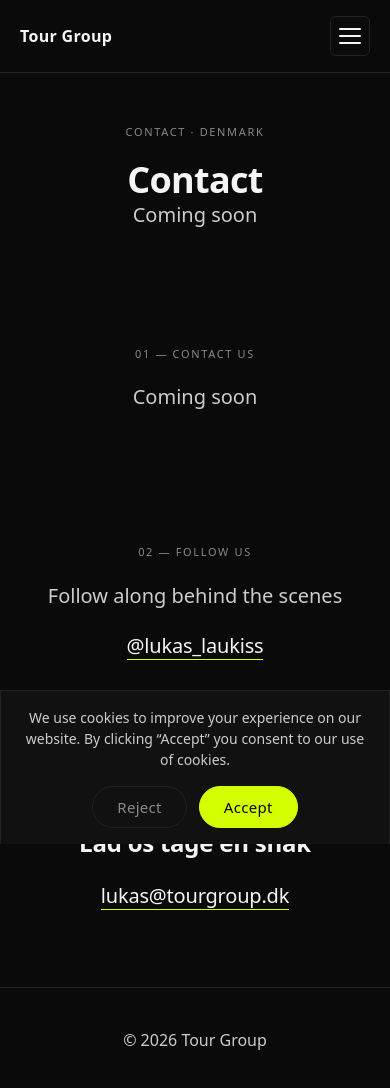
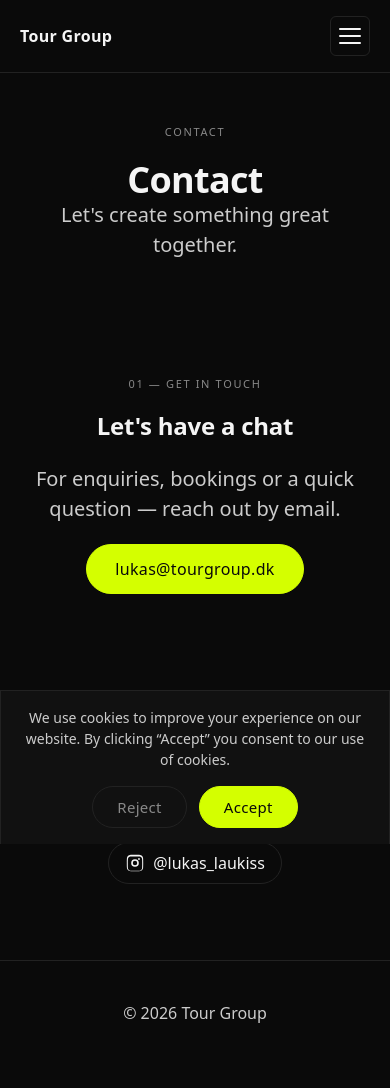
Before and after one commit to stef663k/TourGroupWeb, a SvelteKit app: page /kontakt in a window 390 px wide. Shown: the top 1088 px of the page. Built offline with nearby package versions, Linux system fonts and the light colour scheme.

Commit message:
Contact form edit

```diff
--- a/src/routes/kontakt/+page.svelte
+++ b/src/routes/kontakt/+page.svelte
@@ -3,58 +3,99 @@
 
 <svelte:head>
 	<title>Contact – Tour Group</title>
-	<meta name="description" content="Contact Tour Group" />
+	<meta name="description" content="Get in touch with Tour Group — production and lighting design for events." />
 </svelte:head>
 
 <!-- Hero -->
 <section class="hero">
-	<div class="label">Contact · Denmark</div>
+	<div class="label">Contact</div>
 	<h1>Contact</h1>
-	<p class="lead">Coming soon</p>
+	<p class="lead">Let's create something great together.</p>
 	</section>
 
-	<!-- 01 — Kontakt os -->
+	<!-- 01 — Get in touch -->
 	<section>
-	<div class="label">01 — Contact us</div>
-	<p class="lead">Coming soon</p>
+	<div class="label">01 — Get in touch</div>
+	<h2>Let's have a chat</h2>
+	<p class="lead">For enquiries, bookings or a quick question — reach out by email.</p>
+	<p>
+		<a href="mailto:lukas@tourgroup.dk" class="btn">
+			lukas@tourgroup.dk
+		</a>
+	</p>
 	</section>
 
-	<!-- 02 — Følg os -->
+	<!-- 02 — Follow us -->
 	<section>
 	<div class="label">02 — Follow us</div>
-	<p class="lead">Follow along behind the scenes</p>
+	<p class="lead">Follow along behind the scenes on Instagram.</p>
 	<p>
 		<a
 			href="https://www.instagram.com/lukas_laukiss/"
 			target="_blank"
 			rel="noopener noreferrer"
-			class="link-lg"
+			class="instagram"
+			aria-label="Follow @lukas_laukiss on Instagram"
+			title="@lukas_laukiss on Instagram"
 		>
-			@lukas_laukiss
+			<svg viewBox="0 0 24 24" aria-hidden="true" focusable="false">
+				<path
+					fill="currentColor"
+					d="M12 2.16c3.2 0 3.58.01 4.85.07 1.17.05 1.8.25 2.23.41.56.22.96.48 1.38.9.42.42.68.82.9 1.38.16.42.36 1.06.41 2.23.06 1.27.07 1.65.07 4.85s-.01 3.58-.07 4.85c-.05 1.17-.25 1.8-.41 2.23-.22.56-.48.96-.9 1.38-.42.42-.82.68-1.38.9-.42.16-1.06.36-2.23.41-1.27.06-1.65.07-4.85.07s-3.58-.01-4.85-.07c-1.17-.05-1.8-.25-2.23-.41a3.7 3.7 0 0 1-1.38-.9 3.7 3.7 0 0 1-.9-1.38c-.16-.42-.36-1.06-.41-2.23C2.17 15.58 2.16 15.2 2.16 12s.01-3.58.07-4.85c.05-1.17.25-1.8.41-2.23.22-.56.48-.96.9-1.38.42-.42.82-.68 1.38-.9.42-.16 1.06-.36 2.23-.41C8.42 2.17 8.8 2.16 12 2.16Zm0 1.94c-3.15 0-3.52.01-4.76.07-.9.04-1.39.19-1.71.32-.43.17-.74.37-1.06.69-.32.32-.52.63-.69 1.06-.13.32-.28.81-.32 1.71-.06 1.24-.07 1.61-.07 4.76s.01 3.52.07 4.76c.04.9.19 1.39.32 1.71.17.43.37.74.69 1.06.32.32.63.52 1.06.69.32.13.81.28 1.71.32 1.24.06 1.61.07 4.76.07s3.52-.01 4.76-.07c.9-.04 1.39-.19 1.71-.32.43-.17.74-.37 1.06-.69.32-.32.52-.63.69-1.06.13-.32.28-.81.32-1.71.06-1.24.07-1.61.07-4.76s-.01-3.52-.07-4.76c-.04-.9-.19-1.39-.32-1.71a2.85 2.85 0 0 0-.69-1.06 2.85 2.85 0 0 0-1.06-.69c-.32-.13-.81-.28-1.71-.32-1.24-.06-1.61-.07-4.76-.07Zm0 3.3a4.6 4.6 0 1 1 0 9.2 4.6 4.6 0 0 1 0-9.2Zm0 1.94a2.66 2.66 0 1 0 0 5.32 2.66 2.66 0 0 0 0-5.32Zm5.86-2.16a1.08 1.08 0 1 1-2.16 0 1.08 1.08 0 0 1 2.16 0Z"
+				/>
+			</svg>
+			<span>@lukas_laukiss</span>
 		</a>
 	</p>
 	</section>
 
-	<!-- 03 — Kontakt -->
-	<section>
-	<div class="label">03 — Contact</div>
-	<h2>Lad os tage en snak</h2>
-	<p>
-		<a href="mailto:lukas@tourgroup.dk" class="link-lg">
-			lukas@tourgroup.dk
-		</a>
-	</p>
-	</section>
-
-	<style>
+<style>
 	.lead {
 		font-size: 1.25rem;
 		color: #cccccc;
 	}
 
-	.link-lg {
-		font-size: clamp(1.25rem, 4vw, 2rem);
+	.btn {
+		display: inline-block;
+		padding: 0.75rem 1.75rem;
+		font-size: clamp(1rem, 2.5vw, 1.125rem);
 		font-weight: 500;
-		letter-spacing: -0.01em;
+		letter-spacing: 0.02em;
+		color: var(--bg);
+		background: var(--accent);
+		border: 1px solid var(--accent);
+		border-bottom: 1px solid var(--accent);
+		border-radius: 999px;
+		transition: opacity 0.2s var(--ease);
 	}
-	</style>
+
+	.btn:hover,
+	.btn:focus-visible {
+		color: var(--bg);
+		opacity: 0.85;
+	}
+
+	.instagram {
+		display: inline-flex;
+		align-items: center;
+		gap: 0.5rem;
+		padding: 0.5rem 1rem;
+		font-size: clamp(1rem, 2.5vw, 1.125rem);
+		color: var(--fg);
+		border: 1px solid var(--line);
+		border-bottom: 1px solid var(--line);
+		border-radius: 999px;
+		transition: color 0.2s var(--ease), border-color 0.2s var(--ease);
+	}
+
+	.instagram svg {
+		width: 1.25rem;
+		height: 1.25rem;
+	}
+
+	.instagram:hover,
+	.instagram:focus-visible {
+		color: var(--accent);
+		border-color: var(--accent);
+	}
+</style>
```
